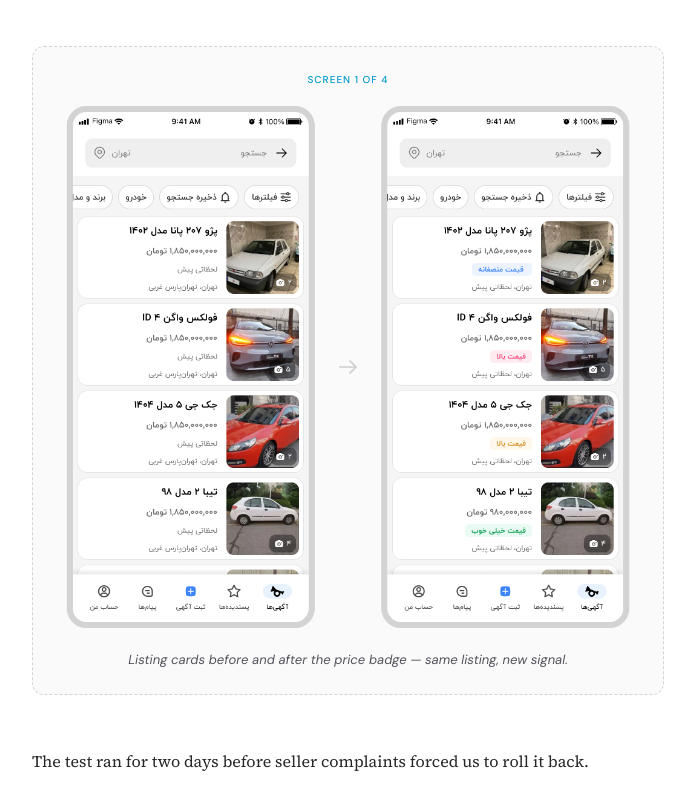
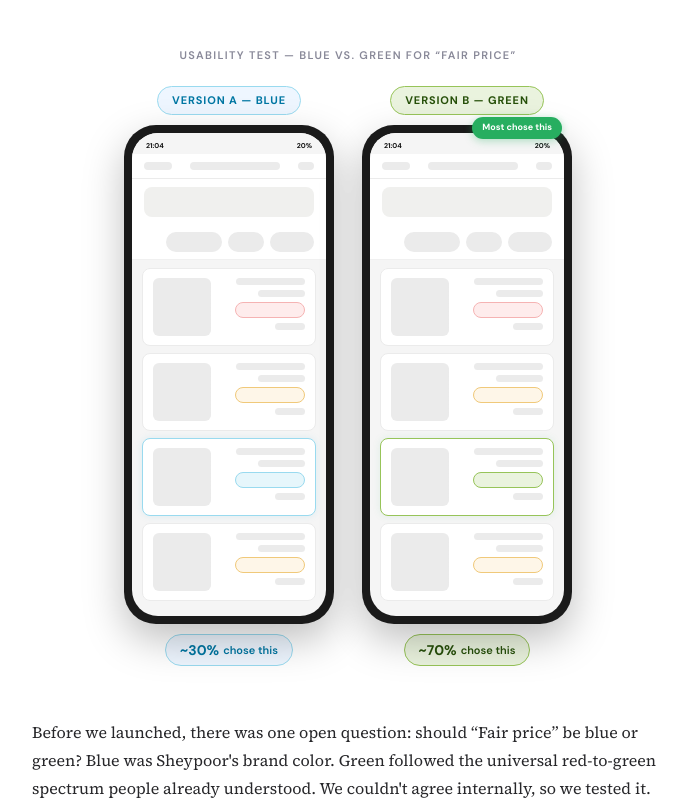
Before and after one commit to u3fiii/my-portfolio, a React (Vite) app: page /case-studies/price-signal in a window 1280 px wide. Shown: the part 2480-3280 px from the top of the page, without its empty margins (292-987 px from the left). Built offline with nearby package versions, Linux system fonts and the light colour scheme; a web font is replaced by a local one.

Commit message:
color prototype added

```diff
--- /dev/null
+++ b/src/components/case-study/BadgeColorTest.css
@@ -0,0 +1,26 @@
+.badge-color-test__thumb {
+  position: relative;
+  overflow: hidden;
+}
+
+.badge-color-test__thumb::after {
+  content: "";
+  position: absolute;
+  inset: 0;
+  background: linear-gradient(
+    90deg,
+    transparent,
+    rgba(255, 255, 255, 0.5),
+    transparent
+  );
+  animation: badge-color-test-shimmer 1.8s infinite;
+}
+
+@keyframes badge-color-test-shimmer {
+  0% {
+    transform: translateX(-100%);
+  }
+  100% {
+    transform: translateX(100%);
+  }
+}
--- /dev/null
+++ b/src/components/case-study/BadgeColorTest.jsx
@@ -0,0 +1,212 @@
+import "./BadgeColorTest.css";
+
+const FONT_UI = '"DM Sans", ui-sans-serif, system-ui, sans-serif';
+
+const BADGE_STYLES = {
+  red: { background: "#FEECEC", border: "0.5px solid #F5B3B3" },
+  yellow: { background: "#FEF6E8", border: "0.5px solid #F0C97A" },
+  blue: { background: "#E6F6FB", border: "0.5px solid #99DAEF" },
+  green: { background: "#EAF3DE", border: "0.5px solid #97C459" },
+};
+
+const CARD_BADGES = ["red", "yellow", "test", "yellow"];
+
+function SkeletonLine({ width }) {
+  return (
+    <div
+      className="rounded"
+      style={{ height: "7px", background: "#EBEBEB", width, borderRadius: "4px" }}
+    />
+  );
+}
+
+function BadgePill({ variant }) {
+  return (
+    <div
+      style={{
+        height: "16px",
+        borderRadius: "100px",
+        width: "70px",
+        ...BADGE_STYLES[variant],
+      }}
+    />
+  );
+}
+
+function SkeletonCard({ badgeVariant, highlighted }) {
+  const highlightStyle =
+    highlighted === "blue"
+      ? { borderColor: "#99DAEF", boxShadow: "0 0 8px rgba(0,153,204,0.1)" }
+      : highlighted === "green"
+        ? { borderColor: "#97C459", boxShadow: "0 0 8px rgba(39,174,96,0.1)" }
+        : {};
+
+  return (
+    <div
+      className="mb-[7px] flex gap-2 rounded-lg bg-white py-[9px] pl-2.5 pr-2.5"
+      style={{
+        border: "0.5px solid #EBEBEB",
+        ...highlightStyle,
+      }}
+    >
+      <div className="flex flex-1 flex-col gap-[5px]">
+        <SkeletonLine width="80%" />
+        <SkeletonLine width="55%" />
+        <BadgePill variant={badgeVariant} />
+        <SkeletonLine width="35%" />
+      </div>
+      <div
+        className="badge-color-test__thumb shrink-0 self-end rounded-md bg-[#EBEBEB]"
+        style={{ width: "58px", height: "58px", borderRadius: "6px" }}
+        aria-hidden
+      />
+    </div>
+  );
+}
+
+function SkeletonPhoneScreen({ fairBadgeVariant, highlightVariant }) {
+  const cards = CARD_BADGES.map((badge, index) => {
+    if (badge === "test") {
+      return {
+        badgeVariant: fairBadgeVariant,
+        highlighted: index === 2 ? highlightVariant : undefined,
+      };
+    }
+    return { badgeVariant: badge, highlighted: undefined };
+  });
+
+  return (
+    <div className="overflow-hidden rounded-[26px] bg-[#F5F5F5]" style={{ direction: "rtl" }}>
+      <div
+        className="flex justify-between px-3.5 pb-0.5 pt-[7px] text-[7px] font-bold text-[#111]"
+        style={{ background: "#F5F5F5", fontFamily: FONT_UI, direction: "ltr" }}
+      >
+        <span>21:04</span>
+        <span>20%</span>
+      </div>
+
+      <div className="flex items-center justify-between gap-2 border-b border-[#EBEBEB] bg-white px-3 py-2">
+        <div className="h-2 rounded bg-[#EBEBEB]" style={{ width: "16px" }} />
+        <div className="h-2 rounded bg-[#EBEBEB]" style={{ width: "90px" }} />
+        <div className="h-2 rounded bg-[#EBEBEB]" style={{ width: "28px" }} />
+      </div>
+
+      <div className="bg-white px-3 py-2">
+        <div className="h-[30px] rounded-lg bg-[#F0F0EE]" />
+      </div>
+
+      <div className="flex gap-1.5 border-b border-[#F0F0F0] bg-white px-3 py-[7px]">
+        <div className="h-5 rounded-full bg-[#EBEBEB]" style={{ width: "44px" }} />
+        <div className="h-5 rounded-full bg-[#EBEBEB]" style={{ width: "36px" }} />
+        <div className="h-5 rounded-full bg-[#EBEBEB]" style={{ width: "56px" }} />
+      </div>
+
+      <div className="px-2.5 py-2" style={{ direction: "rtl" }}>
+        {cards.map(({ badgeVariant, highlighted }, index) => (
+          <SkeletonCard
+            key={index}
+            badgeVariant={badgeVariant}
+            highlighted={highlighted}
+          />
+        ))}
+      </div>
+    </div>
+  );
+}
+
+function PhoneColumn({
+  versionLabel,
+  versionLabelStyle,
+  fairBadgeVariant,
+  highlightVariant,
+  showWinnerTag,
+  resultPct,
+  resultStyle,
+}) {
+  return (
+    <div className="flex flex-col items-center gap-2.5">
+      <span
+        className="rounded-full px-3.5 py-1 text-[11px] font-bold uppercase tracking-[0.08em]"
+        style={{ fontFamily: FONT_UI, ...versionLabelStyle }}
+      >
+        {versionLabel}
+      </span>
+      <div
+        className="relative w-[210px] rounded-[32px] bg-[#1A1A1A] p-2"
+        style={{ boxShadow: "0 16px 40px rgba(0,0,0,0.25)" }}
+      >
+        {showWinnerTag ? (
+          <span
+            className="absolute right-2.5 top-[-8px] z-10 rounded-full px-2.5 py-[3px] text-[9px] font-bold text-white"
+            style={{
+              fontFamily: FONT_UI,
+              background: "#27AE60",
+              boxShadow: "0 2px 8px rgba(39,174,96,0.35)",
+            }}
+          >
+            Most chose this
+          </span>
+        ) : null}
+        <SkeletonPhoneScreen
+          fairBadgeVariant={fairBadgeVariant}
+          highlightVariant={highlightVariant}
+        />
+      </div>
+      <span
+        className="inline-flex items-center gap-1 rounded-full px-3.5 py-[5px] text-[11px] font-semibold"
+        style={{ fontFamily: FONT_UI, ...resultStyle }}
+      >
+        <span className="text-sm font-bold">{resultPct}</span>
+        chose this
+      </span>
+    </div>
+  );
+}
+
+export default function BadgeColorTest() {
+  return (
+    <figure className="case-study__ui my-8">
+      <p
+        className="mb-5 text-center text-[11px] font-semibold uppercase tracking-[0.12em] text-[#888898]"
+        style={{ fontFamily: FONT_UI }}
+      >
+        Usability test — blue vs. green for &ldquo;Fair price&rdquo;
+      </p>
+      <div className="flex flex-wrap items-start justify-center gap-7">
+        <PhoneColumn
+          versionLabel="Version A — Blue"
+          versionLabelStyle={{
+            background: "#EEF6FF",
+            color: "#0077A3",
+            border: "1px solid #99DAEF",
+          }}
+          fairBadgeVariant="blue"
+          highlightVariant="blue"
+          resultPct="~30%"
+          resultStyle={{
+            background: "#EEF6FF",
+            color: "#0077A3",
+            border: "1px solid #99DAEF",
+          }}
+        />
+        <PhoneColumn
+          versionLabel="Version B — Green"
+          versionLabelStyle={{
+            background: "#EAF3DE",
+            color: "#27500A",
+            border: "1px solid #97C459",
+          }}
+          fairBadgeVariant="green"
+          highlightVariant="green"
+          showWinnerTag
+          resultPct="~70%"
+          resultStyle={{
+            background: "#EAF3DE",
+            color: "#27500A",
+            border: "1px solid #97C459",
+          }}
+        />
+      </div>
+    </figure>
+  );
+}
--- a/src/pages/CaseStudyPriceSignal.jsx
+++ b/src/pages/CaseStudyPriceSignal.jsx
@@ -1,5 +1,6 @@
 import { useEffect } from "react";
 import { Link } from "react-router-dom";
+import BadgeColorTest from "../components/case-study/BadgeColorTest.jsx";
 import FormReorderDiagram from "../components/case-study/FormReorderDiagram.jsx";
 import PriceBadgeList from "../components/case-study/PriceBadgeList.jsx";
 import PriceSignalHero from "../components/case-study/PriceSignalHero.jsx";
@@ -203,6 +204,22 @@ export default function CaseStudyPriceSignal() {
               The green state was for listings priced below market — rare, but real.
               When a seller was clearly in a hurry or just didn&apos;t know the value,
               we wanted to surface that.
+            </Paragraph>
+            <BadgeColorTest />
+            <Paragraph>
+              Before we launched, there was one open question: should &ldquo;Fair
+              price&rdquo; be blue or green? Blue was Sheypoor&apos;s brand color.
+              Green followed the universal red-to-green spectrum people already
+              understood. We couldn&apos;t agree internally, so we tested it.
+            </Paragraph>
+            <Paragraph>
+              I put together a skeleton prototype — a listing page with no real content,
+              just colored badges. No labels, no explanation. We showed it to
+              participants from our weekly usability sessions and asked one question:
+              which listing looks like a better deal?
+            </Paragraph>
+            <Paragraph>
+              The majority chose green without hesitation. The answer was clear.
             </Paragraph>
             <figure className="case-study__ui my-8 rounded-xl border border-dashed border-zinc-300 bg-zinc-50 p-6">
               <p className="mx-auto mb-3 max-w-[520px] text-center text-[10px] font-medium uppercase tracking-[0.1em] text-[#0099CC]">
```
